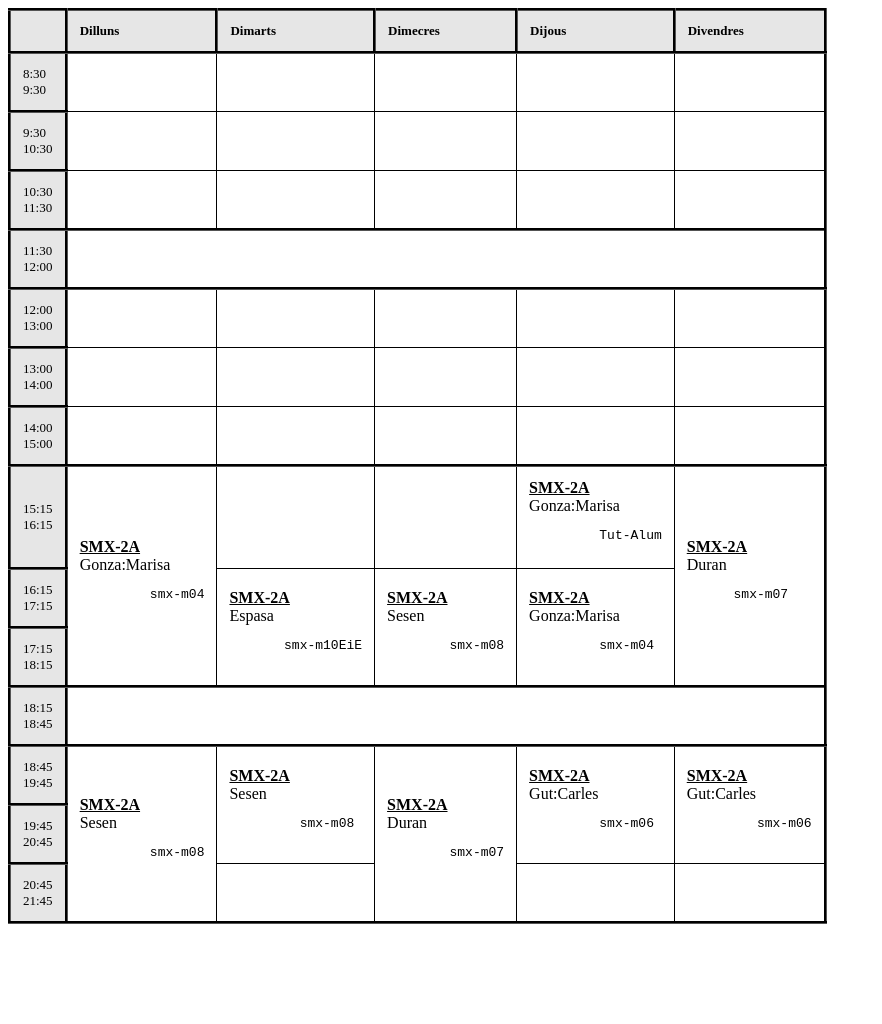
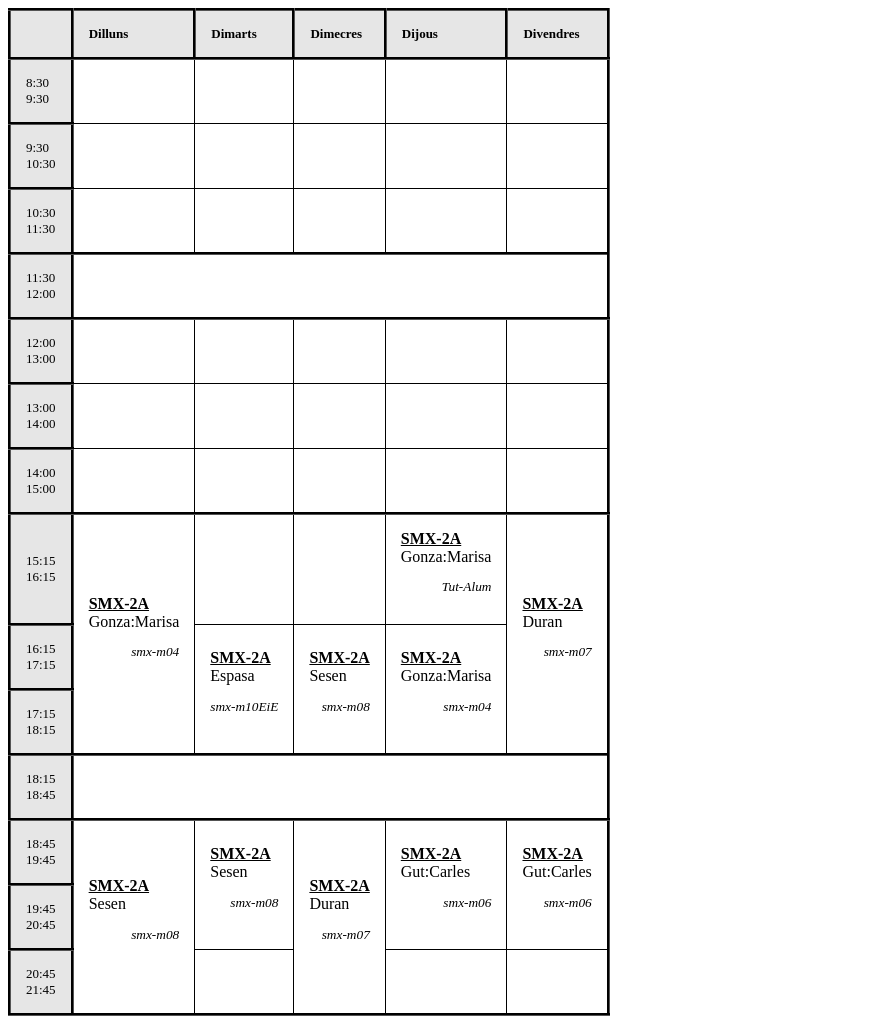
Before and after one commit to Silchigit/m08uf5, a plain HTML site: page paginasweb/smxhorari.html in a window 1280 px wide. Shown: the whole page, without its empty margins (0-882 px from the left). Before the commit the page ends 932 px from the top, so only its background shows below. Drawn offline with Linux system fonts and the light colour scheme.

Commit message:
fi de l'exercici horari

```diff
--- a/paginasweb/smxhorari.css
+++ b/paginasweb/smxhorari.css
@@ -5,7 +5,8 @@ table, td, th {
 
 table, td,th {
 text-align: left;
-padding: 12px;
+padding: 15px;
+
 
 }
 .hora {
@@ -13,6 +14,7 @@ padding: 12px;
 	 border: 3px solid black;
 	 border-style: outset;
 	 background-color: #E6E6E6;
+
 }
 table {
 border-bottom: 3px solid black;
@@ -22,9 +24,16 @@ border-style: outset;
 .hl {
 border-bottom: 3px solid black;
 border-style: outset;
+
 }
 
 .centro{
 	 border: 3px solid black;
 	 border-style: outset;
 }
+
+.smx{
+text-align: right;
+font-size: smaller;
+font-style: italic;
+}
--- a/paginasweb/smxhorari.html
+++ b/paginasweb/smxhorari.html
@@ -70,17 +70,17 @@
 
 			<tr>
 				<td class="hora">15:15 <br/> 16:15</td>
-				<td rowspan="3"> <b><u>SMX-2A</u></b> <br/> Gonza:Marisa <br> <pre>         smx-m04</pre></td>
+				<td rowspan="3"> <b><u>SMX-2A</u></b> <br/> Gonza:Marisa <br> <p class="smx">smx-m04</p></td>
 				<td></td>
 				<td></td>
-				<td> <b><u>SMX-2A</u></b> <br/> Gonza:Marisa <br> <pre>         Tut-Alum</pre></td>
-				<td rowspan="3"> <b><u>SMX-2A</u></b> <br/> Duran<br> <pre>      smx-m07</pre></td>
+				<td> <b><u>SMX-2A</u></b> <br/> Gonza:Marisa <br> <p class="smx">Tut-Alum</p></td>
+				<td rowspan="3"> <b><u>SMX-2A</u></b> <br/> Duran<br> <p class="smx">smx-m07</p></td>
 			</tr>
 			<tr>
 				<td class="hora">16:15 <br/> 17:15</td>
-				<td rowspan="2"> <b><u>SMX-2A</u></b> <br/> Espasa <br> <pre>       smx-m10EiE</pre></td>
-				<td rowspan="2"> <b><u>SMX-2A</u></b> <br/> Sesen<br> <pre>        smx-m08</pre></td>
-				<td rowspan="2"> <b><u>SMX-2A</u></b> <br/> Gonza:Marisa <br><pre>         smx-m04</pre></td>
+				<td rowspan="2"> <b><u>SMX-2A</u></b> <br/> Espasa <br> <p class="smx">smx-m10EiE</p></td>
+				<td rowspan="2"> <b><u>SMX-2A</u></b> <br/> Sesen<br> <p class="smx">smx-m08</p></td>
+				<td rowspan="2"> <b><u>SMX-2A</u></b> <br/> Gonza:Marisa <br><p class="smx">smx-m04</p></td>
 			</tr>
 			<tr>
 				<td class="hora">17:15 <br/> 18:15</td>
@@ -91,11 +91,11 @@
 			</tr>
 			<tr>
 				<td class="hora">18:45 <br/> 19:45</td>
-				<td rowspan="3"> <b><u>SMX-2A</u></b> <br/> Sesen<br> <pre>         smx-m08</pre></td>
-				<td rowspan="2"> <b><u>SMX-2A</u></b> <br/> Sesen<br><pre>         smx-m08</pre></td>
-				<td rowspan="3"> <b><u>SMX-2A</u></b> <br/> Duran<br> <pre>        smx-m07</pre></td>
-				<td rowspan="2"> <b><u>SMX-2A</u></b> <br/> Gut:Carles<br><pre>         smx-m06</pre></td>
-				<td rowspan="2"> <b><u>SMX-2A</u></b> <br/> Gut:Carles<br><pre>         smx-m06</pre></td>
+				<td rowspan="3"> <b><u>SMX-2A</u></b> <br/> Sesen<br> <p class="smx">smx-m08</p></td>
+				<td rowspan="2"> <b><u>SMX-2A</u></b> <br/> Sesen<br><p class="smx">smx-m08</p></td>
+				<td rowspan="3"> <b><u>SMX-2A</u></b> <br/> Duran<br> <p class="smx">smx-m07</p></td>
+				<td rowspan="2"> <b><u>SMX-2A</u></b> <br/> Gut:Carles<br><p class="smx">smx-m06</p></td>
+				<td rowspan="2"> <b><u>SMX-2A</u></b> <br/> Gut:Carles<br><p class="smx">smx-m06</p></td>
 			</tr>
 			<tr>
 				<td class="hora">19:45 <br/> 20:45</td>
@@ -104,6 +104,7 @@
 				<td class="hora">20:45 <br/> 21:45</td>
 				<td></td>
 				<td></td>
+				<td></td>
 			</tr>
 	</table>
 </body>
```
Also changed, not shown: imatges/7.png (added), imatges/smxhorari.png (added).
